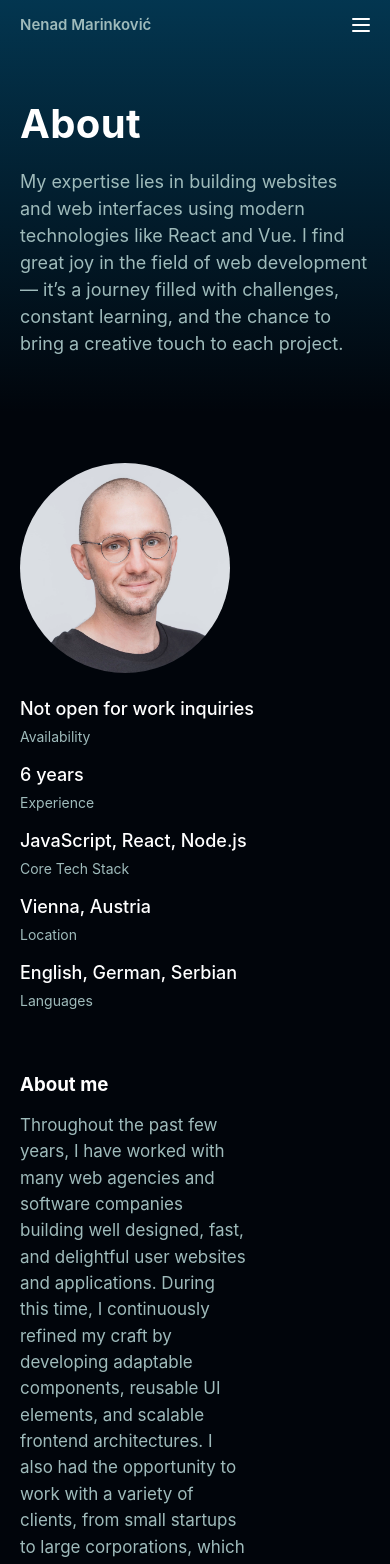
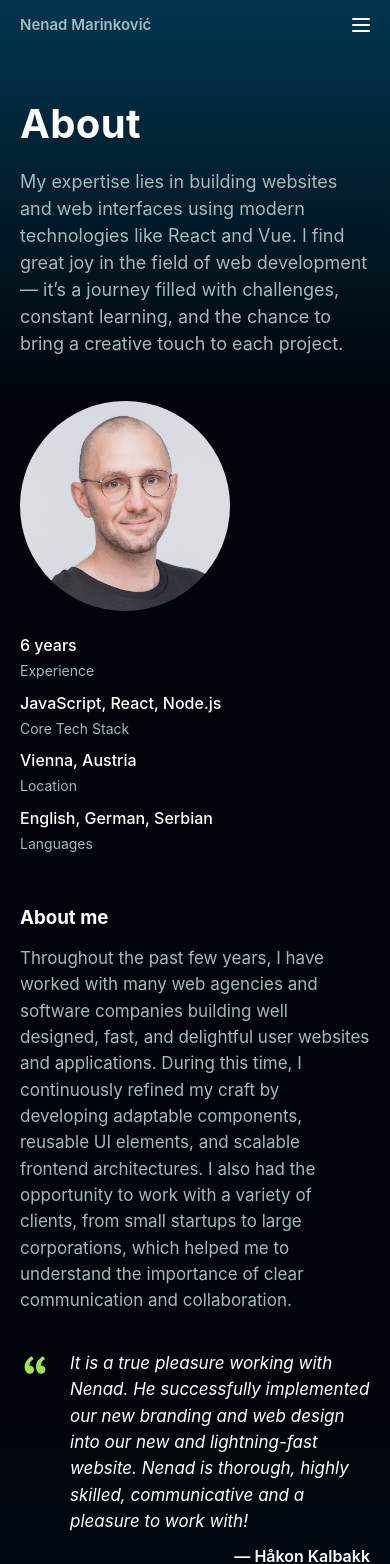
Before and after one commit to nenadmarinkovic/home, a Next.js app: page /about in a window 390 px wide. Shown: the top 1564 px of the page. Built offline with nearby package versions, Linux system fonts and the light colour scheme; no server answers.

Commit message:
add layout style changes

```diff
--- a/app/about/page.tsx
+++ b/app/about/page.tsx
@@ -32,14 +32,6 @@ export default function About() {
                   />
                 </div>
                 <ul className={styles.profileInfoItems}>
-                  <li className={styles.profileInfoItem}>
-                    <span className={styles.profileInfoValue}>
-                      Not open for work inquiries
-                    </span>
-                    <span className={styles.profileInfoKey}>
-                      Availability
-                    </span>
-                  </li>
                   <li className={styles.profileInfoItem}>
                     <span className={styles.profileInfoValue}>
                       {new Date().getFullYear() - 2018} years
--- a/styles/components/Banner.module.css
+++ b/styles/components/Banner.module.css
@@ -17,6 +17,10 @@
 
   @media screen and (max-width: 768px) {
     padding: 100px 0 55px 0;
+  }
+
+  @media screen and (max-width: 768px) {
+    padding: 100px 0 35px 0;
   }
 }
 
--- a/styles/components/Section.module.css
+++ b/styles/components/Section.module.css
@@ -33,7 +33,7 @@
   }
 
   @media screen and (max-width: 768px) {
-    max-width: 80%;
+    max-width: 100%;
   }
 
   @media screen and (max-width: 560px) {
--- a/styles/pages/layout.module.css
+++ b/styles/pages/layout.module.css
@@ -29,6 +29,10 @@
   gap: 7.5px;
   margin-bottom: 60px;
   max-width: 80%;
+
+  @media screen and (max-width: 768px) {
+    max-width: 100%;
+  }
 }
 
 .post:first-child {
@@ -83,6 +87,14 @@
     position: relative;
     margin-top: 0;
     padding-bottom: 60px;
+    top: 10px;
+    display: flex;
+    gap: 60px;
+  }
+
+  @media screen and (max-width: 560px) {
+    flex-direction: column;
+    gap: 20px;
   }
 }
 
@@ -97,8 +109,9 @@
   max-width: 65%;
   margin-left: auto;
 
-  @media screen and (max-width: 1200px) {
+  @media screen and (max-width: 1024px) {
     margin: 0;
+    max-width: 100%;
   }
 }
 
@@ -109,6 +122,10 @@
 .contentSection h5,
 .contentSection h6 {
   padding-top: 52px;
+
+  @media screen and (max-width: 1024px) {
+    padding-top: 0;
+  }
 }
 
 .contentSection p {
@@ -129,6 +146,7 @@
 
 .tags {
   display: flex;
+  flex-wrap: wrap;
   gap: 10px;
 }
 
@@ -261,6 +279,11 @@
   gap: 10px;
   align-items: start;
   margin-top: 20px;
+
+  @media screen and (max-width: 1024px) {
+    margin-top: 0;
+    gap: 5px;
+  }
 }
 
 .profileInfoItem {
@@ -272,6 +295,10 @@
   color: var(--color-white);
   font-size: 18px;
   font-weight: 500;
+
+  @media screen and (max-width: 1024px) {
+    font-size: 16px;
+  }
 }
 
 .profileInfoKey {
```
